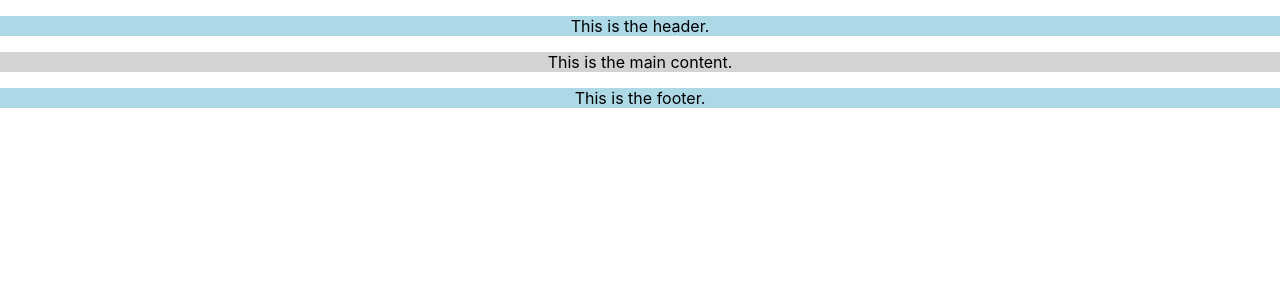
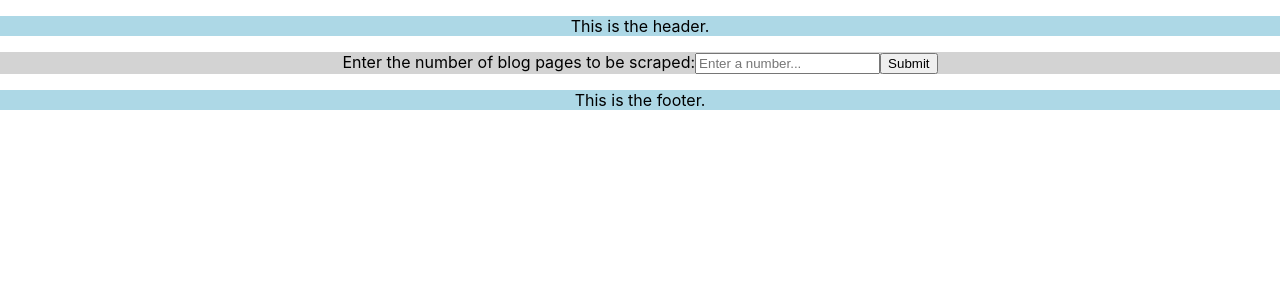
Before and after one commit to arashkeighobadi/RisingStack-scraper, a React (Create React App) app: page / in a window 1280 px wide. Shown: the top 300 px of the page. Built offline with nearby package versions, Linux system fonts and the light colour scheme; the HTML template or start-up script is replaced by a standard one.

Commit message:
Add a form element to accept the user input

```diff
--- a/src/components/main/Main.js
+++ b/src/components/main/Main.js
@@ -3,9 +3,37 @@
 
 class Main extends React.Component {
 
+    constructor() {
+        super();
+        this.state = {
+            instruction: "Enter the number of blog pages to be scraped:",
+            number_of_pages: '',
+        }
+
+        this.handleChange = this.handleChange.bind(this);
+        this.handleSubmit = this.handleSubmit.bind(this);
+    }
+
+    handleChange(event) {
+        const {name, value} = event.target;
+
+        this.setState(() => {
+            return({[name]: value});
+        });
+    }
+
+    handleSubmit(event) {
+        alert('A number was submitted: ' + this.state.number_of_pages);
+        event.preventDefault();
+    }
+
     render() {
         return(
-            <MainView/>
+            <MainView
+                data={this.state}
+                handleChange={this.handleChange}
+                handleSubmit={this.handleSubmit}
+            />
         );
     }
 }
--- a/src/components/main/MainView.js
+++ b/src/components/main/MainView.js
@@ -2,10 +2,29 @@
 
 class MainView extends React.Component {
 
+    constructor(props) {
+        super();
+        this.props = props;
+    }
+
     render() {
+        let props = this.props;
+
         return(
             <div style={styles.divStyle}>
-                <p>This is the main content.</p>
+                <form onSubmit={props.handleSubmit}>
+                    <label>
+                        {props.data.instruction}
+                        <input
+                            type='text'
+                            name='number_of_pages'
+                            value={props.data.number_of_pages}
+                            onChange={props.handleChange}
+                            placeholder='Enter a number...'
+                        />
+                    </label>
+                    <input type="submit" value='Submit' />
+                </form>
             </div>
         );
     }
```
